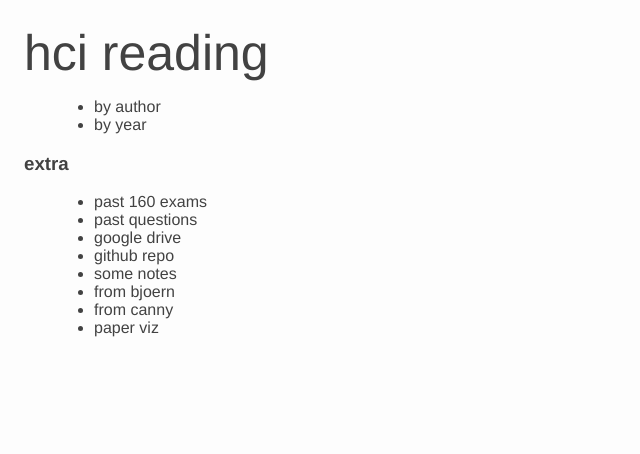
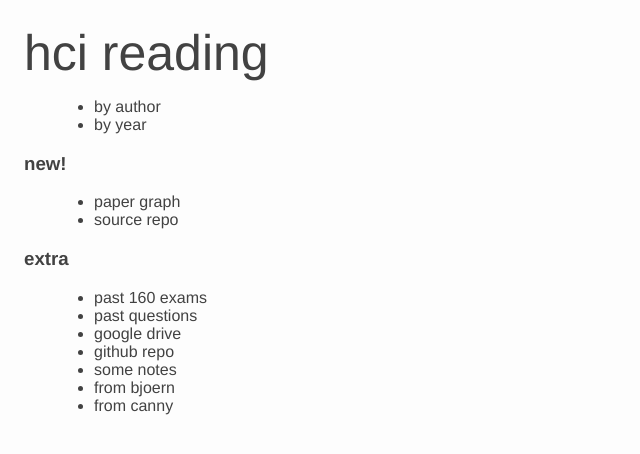
Before and after one commit to jeremywrnr/hci-prelims, a Jekyll site: the page built from index.md, in a window 1280 px wide. Shown: the top 454 px of the page, without its empty margins (0-640 px from the left). Built offline with Jekyll 4.4.1, drawn with Linux system fonts in a browser that asks for light colours.

Commit message:
adding link to graph page

```diff
--- a/index.md
+++ b/index.md
@@ -5,8 +5,11 @@ layout: default
 - [by author]({{ site.baseurl }}/authors)
 - [by year]({{ site.baseurl }}/time)
 
+### new!
+- [paper graph]({{ site.baseurl }}/graph)
+- [source repo](https://github.com/ssterman/prelim_viz)
+
 ### extra
-
 - [past 160 exams](https://drive.google.com/drive/u/0/folders/0B62uerceUVsuczdhQXpMMDloVUE)
 - [past questions](https://www2.eecs.berkeley.edu/Grads/CS/Prelims/hciqu.html)
 - [google drive](https://drive.google.com/drive/u/2/folders/0B76vkOGLgqvjcGVWWmZNS0NFeE0)
@@ -14,7 +17,6 @@ layout: default
 - [some notes]({{ site.baseurl }}/notes)
 - [from bjoern](http://people.eecs.berkeley.edu/~bjoern/prelims)
 - [from canny](https://people.eecs.berkeley.edu/~jfc/hci-prelim-syllabus.html)
-- [paper viz](https://github.com/ssterman/prelim_viz)
 
 <!--todos-->
 <!--- [by topic]({{ site.baseurl }}/topics)-->
```
